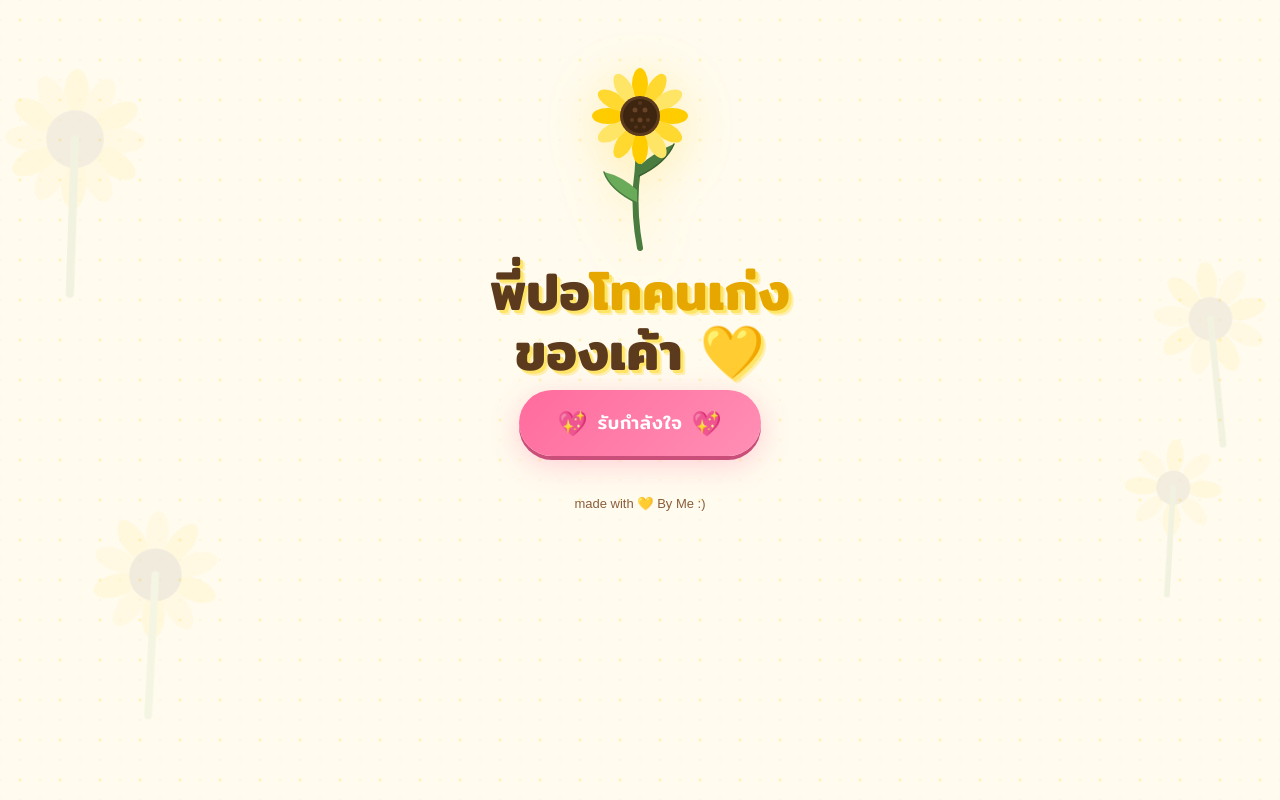
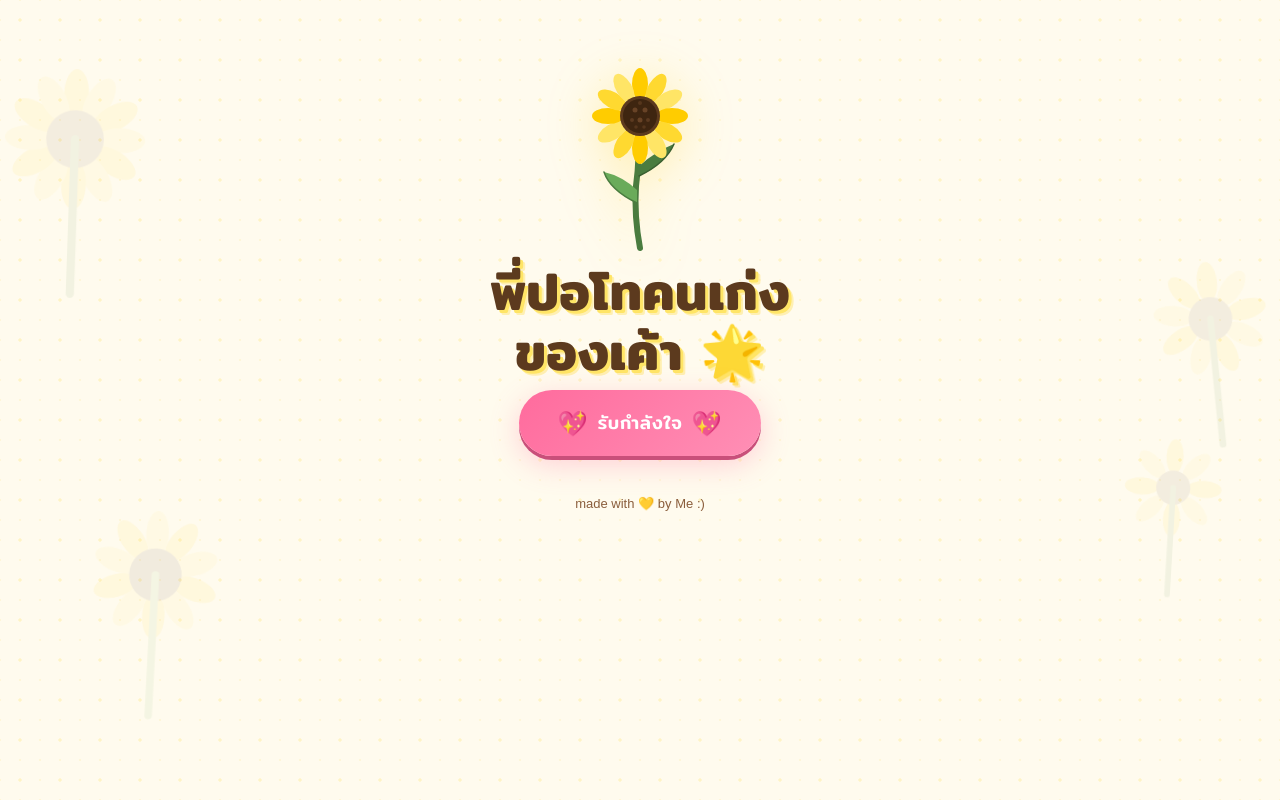
Before and after one commit to whernp/minthanan, a plain HTML site: page index.html in a window 1280 px wide. Drawn offline with Linux system fonts and the light colour scheme; a web font is replaced by a local one.

Commit message:
Update index.html

```diff
--- a/index.html
+++ b/index.html
@@ -3,7 +3,7 @@
 <head>
 <meta charset="UTF-8">
 <meta name="viewport" content="width=device-width, initial-scale=1.0">
-<title>คุณมิ้น🌻</title>
+<title>คุณมิ้น 🌻</title>
 <link rel="preconnect" href="https://fonts.googleapis.com">
 <link href="https://fonts.googleapis.com/css2?family=Bai+Jamjuree:wght@300;400;500;600;700&family=Mitr:wght@300;400;500;600&display=swap" rel="stylesheet">
 <style>
@@ -121,7 +121,7 @@
   }
 
   .hero-title span {
-    color: var(--y4);
+    color: var(--brown);
     display: inline-block;
   }
 
@@ -377,9 +377,8 @@
 
   <!-- Title -->
   <h1 class="hero-title">
-    พี่ปอ<span>โทคนเก่ง</span><br>ของเค้า 💛
+    พี่ปอ<span>โทคนเก่ง</span><br>ของเค้า 🌟
   </h1>
-
 
   <!-- Button -->
   <div class="btn-section">
@@ -388,11 +387,10 @@
       รับกำลังใจ
       <span class="btn-icon">💖</span>
     </button>
-
   </div>
 
   <!-- Footer -->
-  <div class="footer">made with 💛 By Me :)</div>
+  <div class="footer">made with 💛 by Me :)</div>
 
 </div>
 
```
